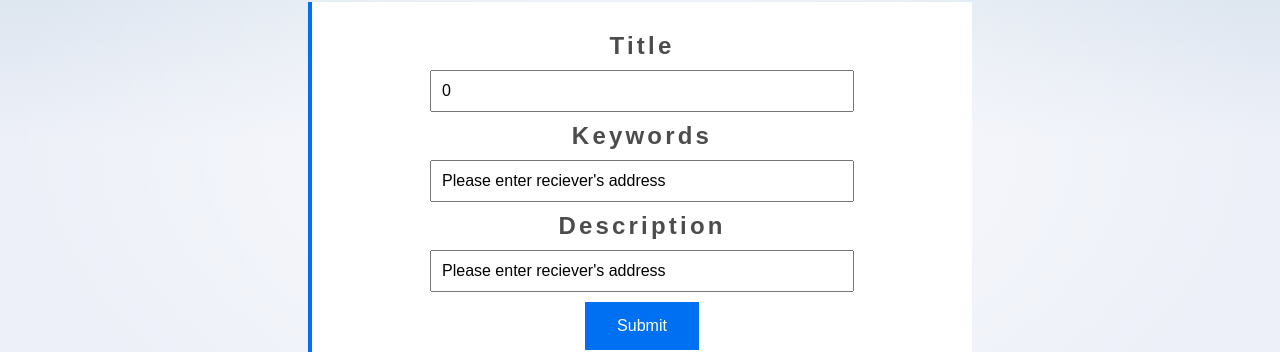
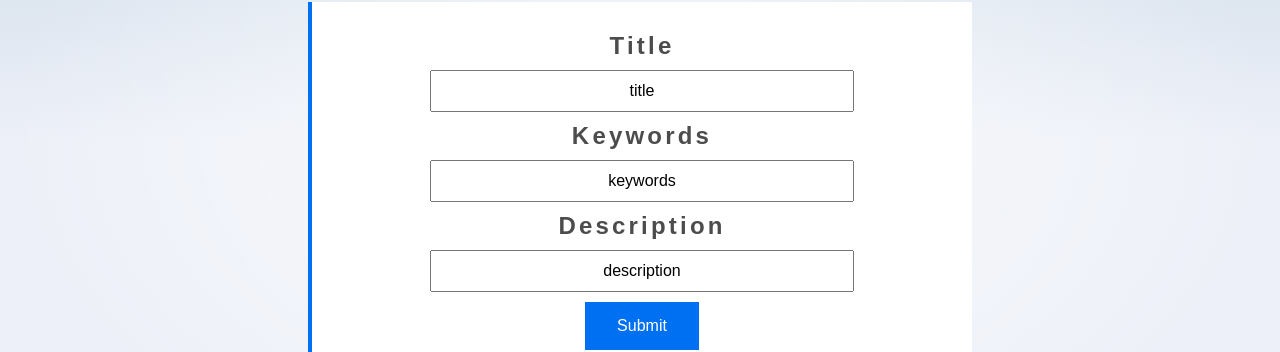
Before and after one commit to Karam19/PatentsDapp, a Next.js app: page /submit in a window 1280 px wide. Shown: the part 260-612 px from the top of the page. Built offline with nearby package versions, Linux system fonts and the light colour scheme; what react-moralis would draw is missing.

Commit message:
validate submit form

```diff
--- a/src/components/SubmitForm/SubmitForm.module.css
+++ b/src/components/SubmitForm/SubmitForm.module.css
@@ -20,6 +20,7 @@
   margin-top: 10px;
   margin-bottom: 10px;
   width: 400px;
+  text-align: center;
 }
 
 .label {
--- a/src/components/SubmitForm/index.tsx
+++ b/src/components/SubmitForm/index.tsx
@@ -3,11 +3,9 @@ import { useState, useEffect } from "react";
 import styles from "./SubmitForm.module.css";
 
 export default function Layout() {
-  const [title, setTitle] = useState(0);
-  const [keywords, setKeywords] = useState("Please enter reciever's address");
-  const [description, setDescription] = useState(
-    "Please enter reciever's address"
-  );
+  const [title, setTitle] = useState("title");
+  const [keywords, setKeywords] = useState("keywords");
+  const [description, setDescription] = useState("description");
 
   function handleTitleChange(event: any) {
     setTitle(event.target.value);
@@ -21,7 +19,17 @@ export default function Layout() {
     setDescription(event.target.value);
   }
 
-  async function tokenTransfer() {
+  function handleSubmission() {
+    if (title.length === 0) {
+      alert("Title can't be empty");
+    } else if (description.length === 0) {
+      alert("Description can't be empty");
+    } else {
+      uploadPatentWeb3();
+    }
+  }
+
+  async function uploadPatentWeb3() {
     console.log("Title is: ", title);
     console.log("Keywords are: ", keywords);
     console.log("Description is: ", description);
@@ -57,7 +65,11 @@ export default function Layout() {
             onChange={handleDescriptionChange}
           />{" "}
         </div>
-        <button type="submit" className={styles.button} onClick={tokenTransfer}>
+        <button
+          type="submit"
+          className={styles.button}
+          onClick={handleSubmission}
+        >
           Submit
         </button>
       </div>
```
